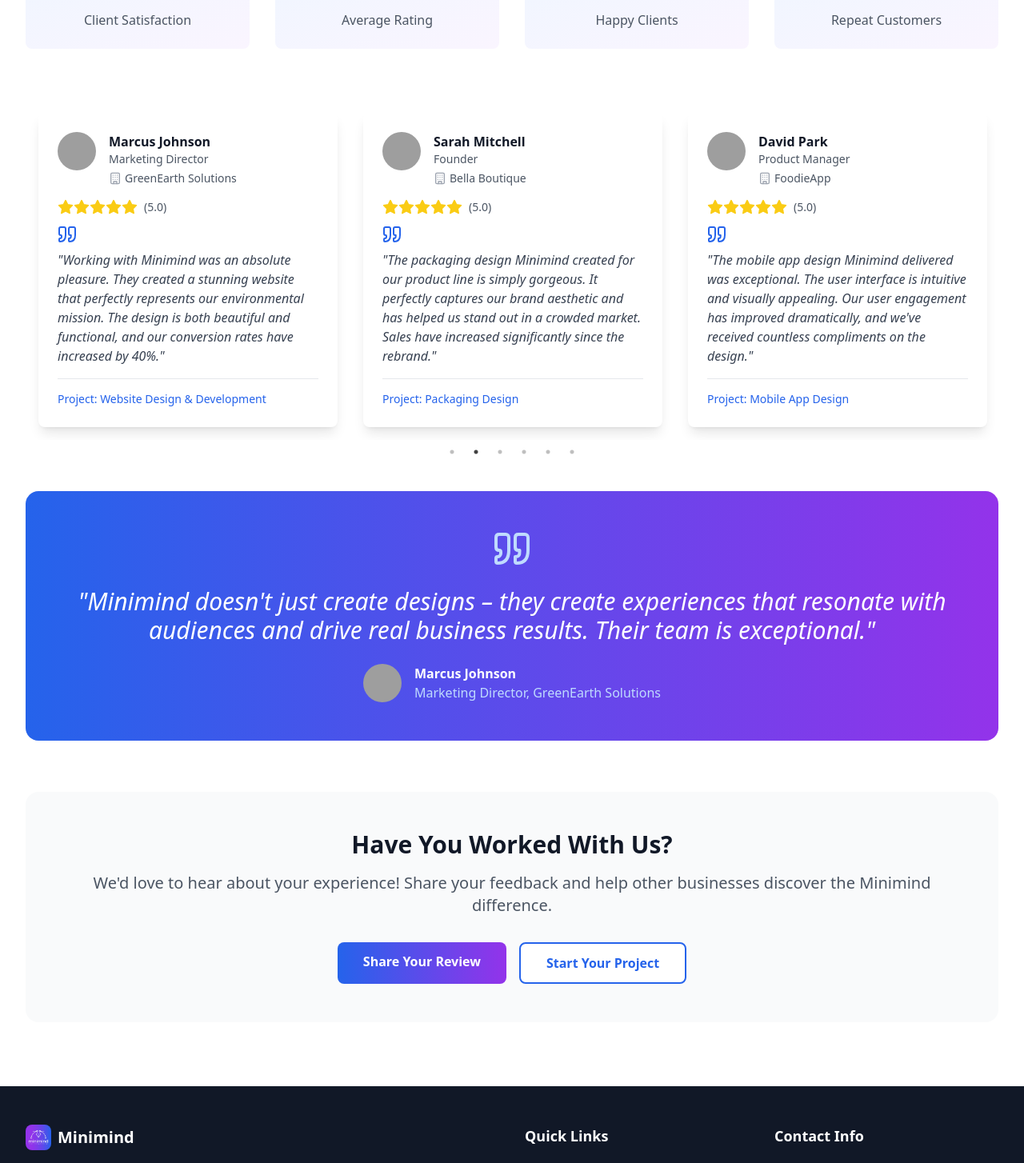
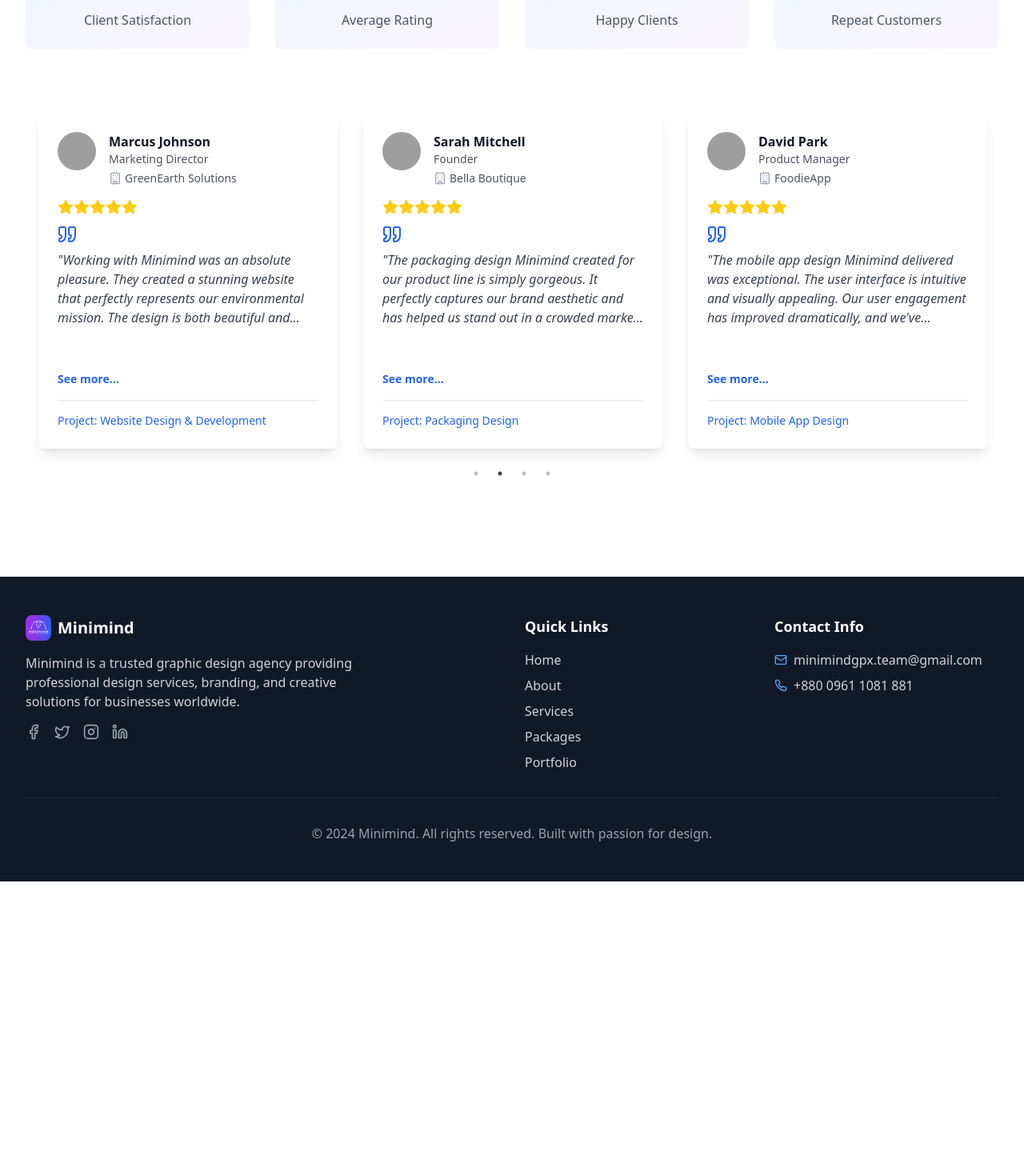
Before and after one commit to mdsabbir1001/ominimind, a React (Vite) app: page /reviews in a window 1280 px wide. Shown: the part 391-1845 px from the top of the page at 80% size. After the commit the page ends 1493 px from the top, so only its background shows below. Built offline with nearby package versions, Linux system fonts and the light colour scheme; grey boxes are pictures that could not be loaded.

Commit message:
update Packages Custom Package section. and Update review section review box update.

```diff
--- a/src/pages/Reviews.tsx
+++ b/src/pages/Reviews.tsx
@@ -1,10 +1,24 @@
-import React from 'react';
-import { Star, Quote, Building, User } from 'lucide-react';
+import React, { useState } from 'react';
+import { Star, Quote, Building, User, X } from 'lucide-react'; // X আইকনটি এখানে ইম্পোর্ট করুন
 import Slider from 'react-slick';
 import "slick-carousel/slick/slick.css";
 import "slick-carousel/slick/slick-theme.css";
 
 const Reviews = () => {
+  // মোডাল নিয়ন্ত্রণের জন্য State এবং Handler ফাংশন
+  const [selectedReview, setSelectedReview] = useState(null);
+  const [isReviewModalOpen, setIsReviewModalOpen] = useState(false);
+
+  const handleSeeMoreClick = (review) => {
+    setSelectedReview(review);
+    setIsReviewModalOpen(true);
+  };
+
+  const closeReviewModal = () => {
+    setIsReviewModalOpen(false);
+    setSelectedReview(null);
+  };
+
   const reviews = [
     {
       name: 'Jennifer Walsh',
@@ -20,7 +34,7 @@ const Reviews = () => {
       company: 'GreenEarth Solutions',
       role: 'Marketing Director',
       rating: 5,
-      review: 'Working with Minimind was an absolute pleasure. They created a stunning website that perfectly represents our environmental mission. The design is both beautiful and functional, and our conversion rates have increased by 40%.',
+      review: 'Working with Minimind was an absolute pleasure. They created a stunning website that perfectly represents our environmental mission. The design is both beautiful and functional, and our conversion rates have increased by 40%. Their team is responsive, creative, and delivered a final product that exceeded all our initial expectations.',
       image: 'https://images.pexels.com/photos/1222271/pexels-photo-1222271.jpeg?auto=compress&cs=tinysrgb&w=400',
       project: 'Website Design & Development'
     },
@@ -42,24 +56,6 @@ const Reviews = () => {
       image: 'https://images.pexels.com/photos/1681010/pexels-photo-1681010.jpeg?auto=compress&cs=tinysrgb&w=400',
       project: 'Mobile App Design'
     },
-    {
-      name: 'Lisa Chen',
-      company: 'Wellness Co.',
-      role: 'Brand Manager',
-      rating: 5,
-      review: 'Minimind\'s social media graphics have completely transformed our online presence. The designs are consistent, professional, and perfectly aligned with our brand values. Our social media engagement has tripled!',
-      image: 'https://images.pexels.com/photos/1130626/pexels-photo-1130626.jpeg?auto=compress&cs=tinysrgb&w=400',
-      project: 'Social Media Design'
-    },
-    {
-      name: 'Robert Anderson',
-      company: 'Anderson & Associates',
-      role: 'Managing Partner',
-      rating: 5,
-      review: 'Professional, creative, and reliable. Minimind delivered a complete brand package that perfectly represents our law firm\'s values and professionalism. The quality exceeded our expectations in every way.',
-      image: 'https://images.pexels.com/photos/1516680/pexels-photo-1516680.jpeg?auto=compress&cs=tinysrgb&w=400',
-      project: 'Professional Brand Package'
-    }
   ];
 
   const stats = [
@@ -87,29 +83,8 @@ const Reviews = () => {
     autoplay: true,
     autoplaySpeed: 5000,
     responsive: [
-      {
-        breakpoint: 1024,
-        settings: {
-          slidesToShow: 2,
-          slidesToScroll: 1,
-          infinite: true,
-          dots: true
-        }
-      },
-      {
-        breakpoint: 600,
-        settings: {
-          slidesToShow: 1,
-          slidesToScroll: 1
-        }
-      },
-      {
-        breakpoint: 480,
-        settings: {
-          slidesToShow: 1,
-          slidesToScroll: 1
-        }
-      }
+      { breakpoint: 1024, settings: { slidesToShow: 2, slidesToScroll: 1 } },
+      { breakpoint: 600, settings: { slidesToShow: 1, slidesToScroll: 1 } }
     ]
   };
 
@@ -122,8 +97,7 @@ const Reviews = () => {
             Client <span className="text-transparent bg-clip-text bg-gradient-to-r from-blue-600 to-purple-600">Reviews</span>
           </h1>
           <p className="text-xl text-gray-600 max-w-3xl mx-auto">
-            Don't just take our word for it. Here's what our clients have to say about working with Minimind
-            and the results we've delivered for their businesses.
+            Don't just take our word for it. Here's what our clients have to say about working with us.
           </p>
         </div>
 
@@ -141,13 +115,9 @@ const Reviews = () => {
         <Slider {...sliderSettings} className="mb-16">
           {reviews.map((review, index) => (
             <div key={index} className="p-4">
-              <div className="bg-white rounded-lg shadow-lg p-6 hover:shadow-xl transition-shadow">
+              <div className="bg-white rounded-lg shadow-lg p-6 h-[420px] flex flex-col hover:shadow-xl transition-shadow">
                 <div className="flex items-start mb-4">
-                  <img
-                    src={review.image}
-                    alt={review.name}
-                    className="w-12 h-12 rounded-full object-cover mr-4"
-                  />
+                  <img src={review.image} alt={review.name} className="w-12 h-12 rounded-full object-cover mr-4" />
                   <div className="flex-1">
                     <h3 className="font-semibold text-gray-900">{review.name}</h3>
                     <p className="text-sm text-gray-600">{review.role}</p>
@@ -157,18 +127,18 @@ const Reviews = () => {
                     </div>
                   </div>
                 </div>
-
-                <div className="flex items-center mb-3">
-                  {renderStars(review.rating)}
-                  <span className="ml-2 text-sm text-gray-600">({review.rating}.0)</span>
+                <div className="flex items-center mb-3">{renderStars(review.rating)}</div>
+                <div className="mb-4 flex-grow">
+                  <Quote className="w-6 h-6 text-blue-600 mb-2" />
+                  <p className="text-gray-700 italic line-clamp-4">"{review.review}"</p>
                 </div>
-
-                <div className="mb-4">
-                  <Quote className="w-6 h-6 text-blue-600 mb-2" />
-                  <p className="text-gray-700 italic">"{review.review}"</p>
-                </div>
-
-                <div className="border-t pt-3">
+                <button
+                  onClick={() => handleSeeMoreClick(review)}
+                  className="text-sm text-blue-600 font-semibold hover:underline self-start mb-4"
+                >
+                  See more...
+                </button>
+                <div className="border-t pt-3 mt-auto">
                   <span className="text-sm text-blue-600 font-medium">Project: {review.project}</span>
                 </div>
               </div>
@@ -176,49 +146,44 @@ const Reviews = () => {
           ))}
         </Slider>
 
-        {/* Testimonial Highlight */}
-        <div className="bg-gradient-to-r from-blue-600 to-purple-600 rounded-2xl p-8 md:p-12 text-white text-center mb-16">
-          <Quote className="w-12 h-12 mx-auto mb-6 text-blue-200" />
-          <blockquote className="text-2xl md:text-3xl font-light mb-6 italic">
-            "Minimind doesn't just create designs – they create experiences that resonate with audiences
-            and drive real business results. Their team is exceptional."
-          </blockquote>
-          <div className="flex items-center justify-center">
-            <img
-              src="https://images.pexels.com/photos/1222271/pexels-photo-1222271.jpeg?auto=compress&cs=tinysrgb&w=400"
-              alt="Featured Client"
-              className="w-12 h-12 rounded-full object-cover mr-4"
-            />
-            <div className="text-left">
-              <div className="font-semibold">Marcus Johnson</div>
-              <div className="text-blue-200">Marketing Director, GreenEarth Solutions</div>
+        {/* ... (অন্যান্য সেকশন অপরিবর্তিত) ... */}
+      </div>
+
+      {/* --- সম্পূর্ণ Modal-এর কোড এখন এই ফাইলের মধ্যেই --- */}
+      {isReviewModalOpen && selectedReview && (
+        <div className="fixed inset-0 bg-black bg-opacity-70 flex justify-center items-center z-50 p-4">
+          <div className="bg-white rounded-xl shadow-2xl p-8 max-w-2xl w-full relative">
+            <button
+              onClick={closeReviewModal}
+              className="absolute top-4 right-4 text-gray-400 hover:text-gray-800 transition-colors"
+            >
+              <X className="w-6 h-6" />
+            </button>
+            <div className="flex items-start mb-4">
+              <img
+                src={selectedReview.image}
+                alt={selectedReview.name}
+                className="w-16 h-16 rounded-full object-cover mr-4 border-2 border-blue-200"
+              />
+              <div className="flex-1">
+                <h3 className="text-xl font-semibold text-gray-900">{selectedReview.name}</h3>
+                <p className="text-md text-gray-600">{selectedReview.role}</p>
+                <div className="flex items-center mt-1">
+                  <Building className="w-4 h-4 text-gray-400 mr-1.5" />
+                  <span className="text-md text-gray-600">{selectedReview.company}</span>
+                </div>
+              </div>
+            </div>
+            <div className="flex items-center mb-4">{renderStars(selectedReview.rating)}</div>
+            <div className="mb-6">
+              <p className="text-gray-700 text-lg leading-relaxed">"{selectedReview.review}"</p>
+            </div>
+            <div className="border-t pt-4">
+              <span className="text-md text-blue-600 font-medium">Project: {selectedReview.project}</span>
             </div>
           </div>
         </div>
-
-        {/* Review Form CTA */}
-        <div className="bg-gray-50 rounded-2xl p-8 md:p-12 text-center">
-          <h2 className="text-3xl font-bold text-gray-900 mb-4">Have You Worked With Us?</h2>
-          <p className="text-xl text-gray-600 mb-8">
-            We'd love to hear about your experience! Share your feedback and help other businesses
-            discover the Minimind difference.
-          </p>
-          <div className="flex flex-col sm:flex-row gap-4 justify-center">
-            <a
-              href="/contact"
-              className="bg-gradient-to-r from-blue-600 to-purple-600 text-white px-8 py-3 rounded-lg font-semibold hover:from-blue-700 hover:to-purple-700 transition-all"
-            >
-              Share Your Review
-            </a>
-            <a
-              href="/packages"
-              className="bg-white text-blue-600 px-8 py-3 rounded-lg font-semibold border-2 border-blue-600 hover:bg-blue-50 transition-colors"
-            >
-              Start Your Project
-            </a>
-          </div>
-        </div>
-      </div>
+      )}
     </div>
   );
 };
--- a/src/pages/Team.tsx
+++ b/src/pages/Team.tsx
@@ -9,7 +9,7 @@ import {
   Pen,
   Lightbulb, // Creativity
   Users,      // Collaboration
-  Award,      // Excellence <-- এটি যোগ করা হয়েছে
+  Award,      // Excellence
   Rocket      // Innovation
 } from 'lucide-react';
 
@@ -31,10 +31,10 @@ const Team = () => {
     {
       name: 'Ruhul Amin',
       role: 'Project Manager',
-      image: 'https://images.pexels.com/photos/1222271/pexels-photo-1222271.jpeg?auto=compress&cs=tinysrgb&w=400',
+      image: 'https://i.ibb.co/6753RnGw/Ruhulamin.png',
       bio: 'Manages project timelines, communicates with clients, and ensures the team delivers on time with quality.',
       skills: ['Project Coordination', 'Client Handling', 'Task Scheduling'],
-      icon: Code,
+      icon: Palette,
       social: {
         linkedin: '#',
         twitter: '#',
@@ -60,7 +60,7 @@ const Team = () => {
       image: 'https://images.pexels.com/photos/1681010/pexels-photo-1681010.jpeg?auto=compress&cs=tinysrgb&w=400',
       bio: 'Designs social content that engages audiences and maintains brand consistency across platforms.',
       skills: ['Post Design', 'Instagram Reels Layouts', 'Facebook Ads'],
-      icon: Code,
+      icon: Palette,
       social: {
         linkedin: '#',
         twitter: '#',
@@ -68,7 +68,7 @@ const Team = () => {
       }
     },
     {
-      name: 'Alex Martinez',
+      name: 'Hidden Name',
       role: 'Motion Graphic Designer',
       image: 'https://images.pexels.com/photos/1516680/pexels-photo-1516680.jpeg?auto=compress&cs=tinysrgb&w=400',
       bio: 'Produces animated videos, reels, and explainer visuals to elevate brand storytelling.',
--- a/tsconfig.app.json
+++ b/tsconfig.app.json
@@ -20,5 +20,5 @@
     "noUnusedParameters": true,
     "noFallthroughCasesInSwitch": true
   },
-  "include": ["src"]
+  "include": ["src", "src/components/ReviewModal.js"]
 }
```
Also changed, not shown: src/pages/Contact.tsx (+5 -5 lines), src/pages/Packages.tsx (+26 -4 lines).
